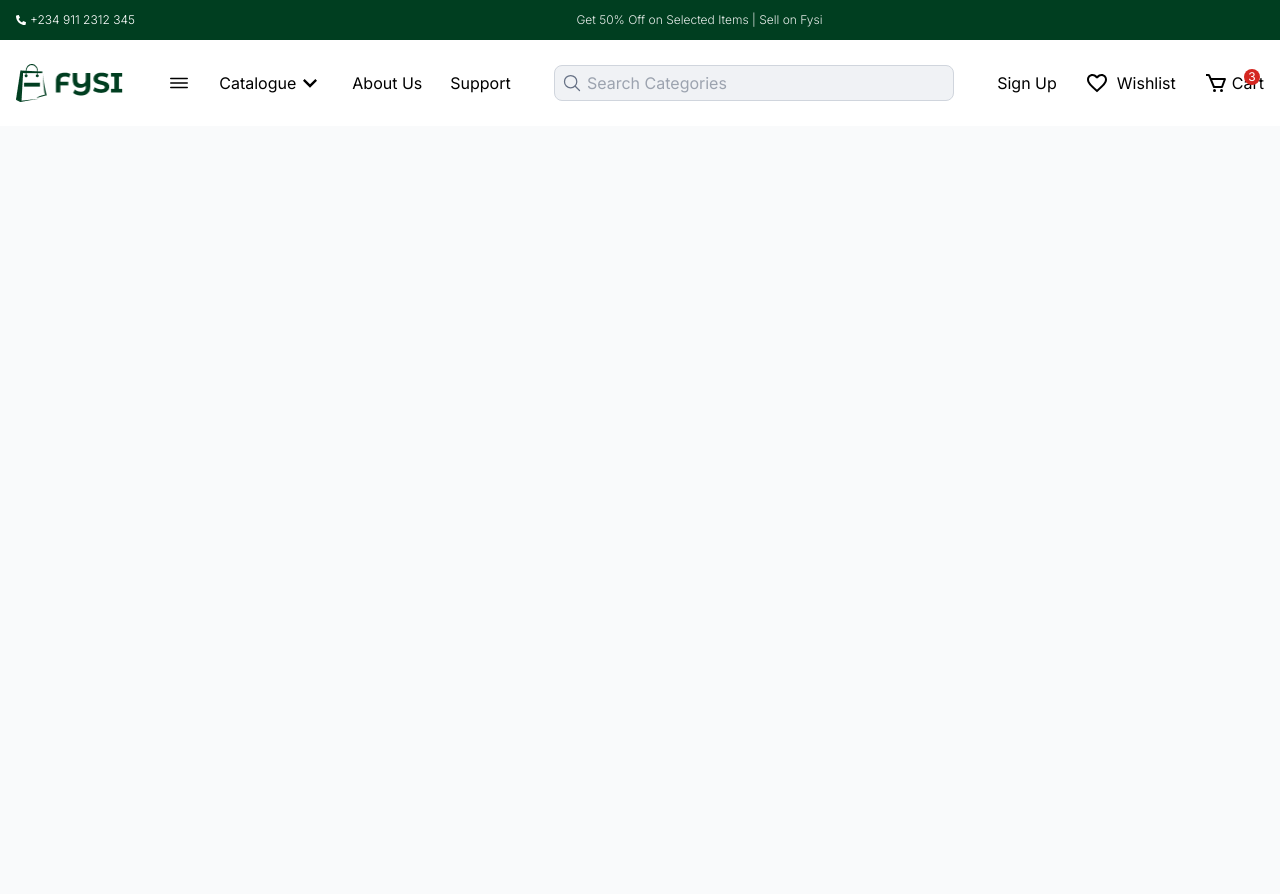
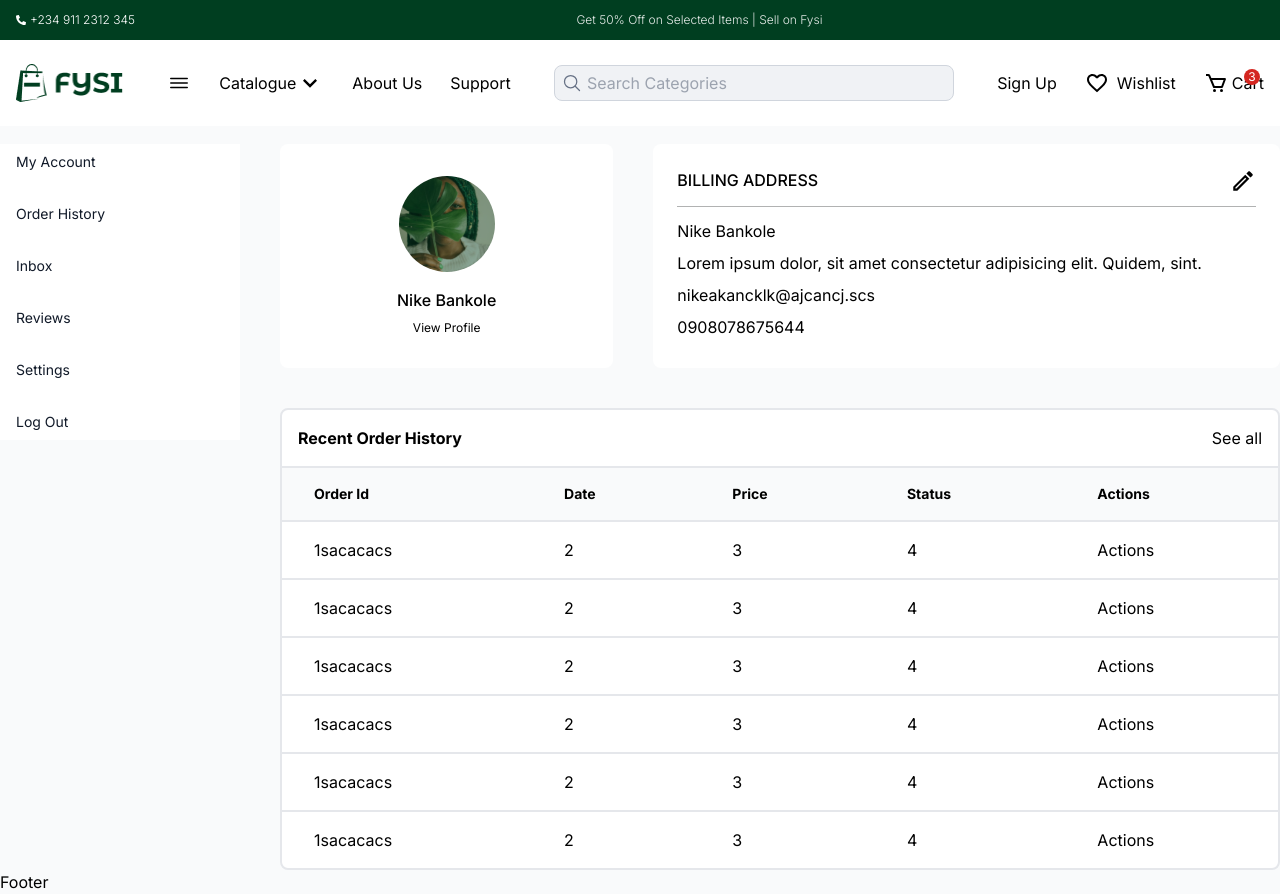
Before and after one commit to divineenofua/greenhouse, a Next.js app: page /customer/account in a window 1280 px wide. Before the commit the page ends 800 px from the top, so only its background shows below. Built offline with nearby package versions, Linux system fonts and the light colour scheme.

Commit message:
build: my account page

```diff
--- a/src/app/(landingPage)/page.jsx
+++ b/src/app/(landingPage)/page.jsx
@@ -24,7 +24,7 @@ export default function Home() {
               Made for You
             </h1>
             <p className="hero-title text-white">Shop Smart, Live Green</p>
-            <Button css={`bg-white text-black w-[187px] h-[55px]`}>
+            <Button css={`bg-white text-[black] w-[187px] h-[55px]`}>
               Shop Now
             </Button>
           </div>
--- a/src/app/customer/account/page.jsx
+++ b/src/app/customer/account/page.jsx
@@ -1,7 +1,112 @@
-import React from 'react'
+import Image from "next/image";
+import Link from "next/link";
+import React from "react";
+import { MdOutlineEdit } from "react-icons/md";
 
 export default function Page() {
   return (
-    <div>Account</div>
-  )
+    <section className=" flex flex-col gap-10">
+      <div className="flex gap-10">
+        <div className="w-1/3 max-w-[363px] h-[224px] rounded-lg bg-white p-6 flex flex-col items-center justify-center">
+          <div className="h-24 w-24 overflow-hidden rounded-full">
+            <Image
+              height={500}
+              width={500}
+              src="/images/img2.png"
+              alt="user image"
+              className="object-cover h-full w-full object-center"
+            />
+          </div>
+          <h2 className="font-medium mt-4 mb-2">Nike Bankole</h2>
+          <div className="text-xs">
+            <Link href="#">View Profile</Link>
+          </div>
+        </div>
+        <div className="flex-1 bg-white rounded-lg p-6">
+          <div className="flex justify-between border-b border-b-[#B1B2B2] pb-3">
+            <h2 className="font-medium">BILLING ADDRESS</h2>
+            <MdOutlineEdit size={26} />
+          </div>
+          <div className="mt-3 flex flex-col gap-2">
+            <h3>Nike Bankole</h3>
+            <p>
+              Lorem ipsum dolor, sit amet consectetur adipisicing elit. Quidem,
+              sint.
+            </p>
+            <p>nikeakancklk@ajcancj.scs</p>
+            <p>0908078675644</p>
+          </div>
+        </div>
+      </div>
+
+      <div className="bg-white rounded-lg overflow-hidden border-2">
+        <div className="flex justify-between items-center p-4">
+          <h3 className="font-bold">Recent Order History</h3>
+          <div>
+            <Link
+              href="/customer/orderHistory"
+              className="hover:text-forest-green-500"
+            >
+              See all{" "}
+            </Link>
+          </div>
+        </div>
+        <table className="table-auto w-full">
+          <thead>
+            <tr className="text-left bg-[#F9FAFB] font-medium text-sm">
+              <th className="">Order Id</th>
+              <th className="">Date</th>
+              <th className="">Price</th>
+              <th className="">Status</th>
+              <th className="">Actions</th>
+            </tr>
+          </thead>
+          <tbody>
+            <tr className="py-6 ">
+              <td className="">1sacacacs</td>
+              <td className="">2</td>
+              <td className="">3</td>
+              <td className="">4</td>
+              <td className="">Actions</td>
+            </tr>
+            <tr className="py-6 ">
+              <td className="">1sacacacs</td>
+              <td className="">2</td>
+              <td className="">3</td>
+              <td className="">4</td>
+              <td className="">Actions</td>
+            </tr>
+            <tr className="py-6 ">
+              <td className="">1sacacacs</td>
+              <td className="">2</td>
+              <td className="">3</td>
+              <td className="">4</td>
+              <td className="">Actions</td>
+            </tr>
+            <tr className="py-6 ">
+              <td className="">1sacacacs</td>
+              <td className="">2</td>
+              <td className="">3</td>
+              <td className="">4</td>
+              <td className="">Actions</td>
+            </tr>
+            <tr className="py-6 ">
+              <td className="">1sacacacs</td>
+              <td className="">2</td>
+              <td className="">3</td>
+              <td className="">4</td>
+              <td className="">Actions</td>
+            </tr>
+            <tr className="py-6 ">
+              <td className="">1sacacacs</td>
+              <td className="">2</td>
+              <td className="">3</td>
+              <td className="">4</td>
+              <td className="">Actions</td>
+            </tr>
+          </tbody>
+        </table>
+      </div>
+    </section>
+  );
 }
--- a/src/app/customer/layout.jsx
+++ b/src/app/customer/layout.jsx
@@ -1,18 +1,16 @@
+import SideBar from "@/components/customer/SideBar";
 import Link from "next/link";
 import React from "react";
 
 export default function Layout({ children }) {
   return (
-    <div>
-      <div className="flex gap-10">
-        <Link href="/customer/account">Account</Link>
-        <Link href="/customer/orderHistory">orderHistory</Link>
-        <Link href="/customer/inbox">inbox</Link>
-        <Link href="/customer/review">review</Link>
-        <Link href="/customer/settings">settings</Link>
-        <Link href="/signin">Logout</Link>
+    <div className="pt-36">
+      <div className="flex container mx-auto gap-10">
+        <div className="">
+          <SideBar />
+        </div>
+        <div className="w-full">{children}</div>
       </div>
-      {children}
     </div>
   );
 }
--- a/src/app/globals.css
+++ b/src/app/globals.css
@@ -1,5 +1,5 @@
 @import url("https://fonts.googleapis.com/css2?family=Inter:ital,opsz,wght@0,14..32,100..900;1,14..32,100..900&display=swap");
-@import url('https://fonts.googleapis.com/css2?family=DM+Sans:ital,opsz,wght@0,9..40,100..1000;1,9..40,100..1000&display=swap');
+@import url("https://fonts.googleapis.com/css2?family=DM+Sans:ital,opsz,wght@0,9..40,100..1000;1,9..40,100..1000&display=swap");
 @tailwind base;
 @tailwind components;
 @tailwind utilities;
@@ -17,6 +17,13 @@ input {
   @apply h-9 w-full bg-grey-100 focus:outline-none rounded-lg border border-[#D0D5DD] py-1;
 }
 
+td,
+th {
+  @apply px-8 py-4;
+}
+tr {
+  @apply border-t-2 border-[];
+}
 .background_img {
   background-image: linear-gradient(to left, #002212b2, #002212b2),
     url("/images/hero_img.jpeg");
--- a/src/app/not-found.jsx
+++ b/src/app/not-found.jsx
@@ -1,8 +1,16 @@
+"use client";
 import Button from "@/components/ui/Button";
 import Image from "next/image";
+import { useRouter } from "next/navigation";
 import React from "react";
 
 export default function notfound() {
+  const router = useRouter();
+
+  const gotoHome = () => {
+    router.push("/");
+  };
+
   return (
     <div className="gap-10 sm:gap-20 h-screen pt-52 flex justifycenter text-center items-center flex-col px-8">
       <h1 className="text-6xl">Oops!</h1>
@@ -15,7 +23,7 @@ export default function notfound() {
           alt="404"
         />
       </div>
-      <Button css={`bg-forest-green-500 h-[51px] w-[190px]`}>
+      <Button fn={gotoHome} css={`bg-forest-green-500 h-[51px] w-[190px]`}>
         Go to Home page{" "}
       </Button>
     </div>
--- /dev/null
+++ b/src/components/customer/SideBar.jsx
@@ -0,0 +1,49 @@
+"use client";
+import Link from "next/link";
+import React from "react";
+
+const links = [
+  {
+    text: "My Account",
+    link: "/customer/account",
+  },
+  {
+    text: "Order History",
+    link: "/customer/orderHistory",
+  },
+  {
+    text: "Inbox",
+    link: "/customer/inbox",
+  },
+  {
+    text: "Reviews",
+    link: "/customer/review",
+  },
+  {
+    text: "Settings",
+    link: "/customer/settings",
+  },
+];
+
+export default function SideBar() {
+  const renderLinks = () =>
+    links.map((l, i) => (
+      <Link
+        key={i}
+        href={l.link}
+        className="text-sm px-4 py-2 bg-ed-400 hover:bg-[#E6ECE9]  duration-150"
+      >
+        {" "}
+        {l.text}{" "}
+      </Link>
+    ));
+
+  return (
+    <div className="w-[240px] flex flex-col h-[296px] justify-between gap-1 b-red-300  text-[#101928] bg-white">
+      {renderLinks()}
+      <div className="text-sm px-4 py-2 bg-rd-400 hover:bg-[#E6ECE9] hover:text-white duration-150">
+        Log Out
+      </div>
+    </div>
+  );
+}
```
Also changed, not shown: src/app/customer/loading.jsx (+3 -5 lines), src/app/customer/orderHistory/page.jsx (line endings or trailing spaces).
